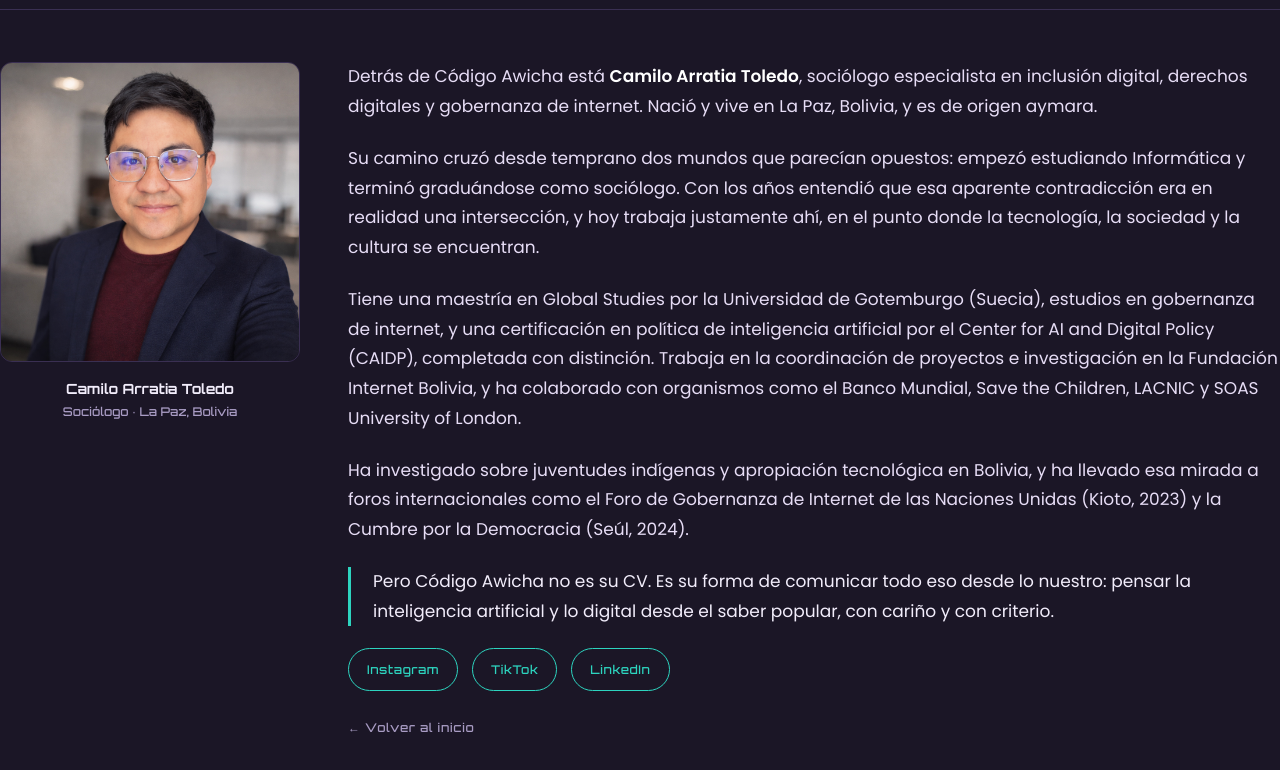
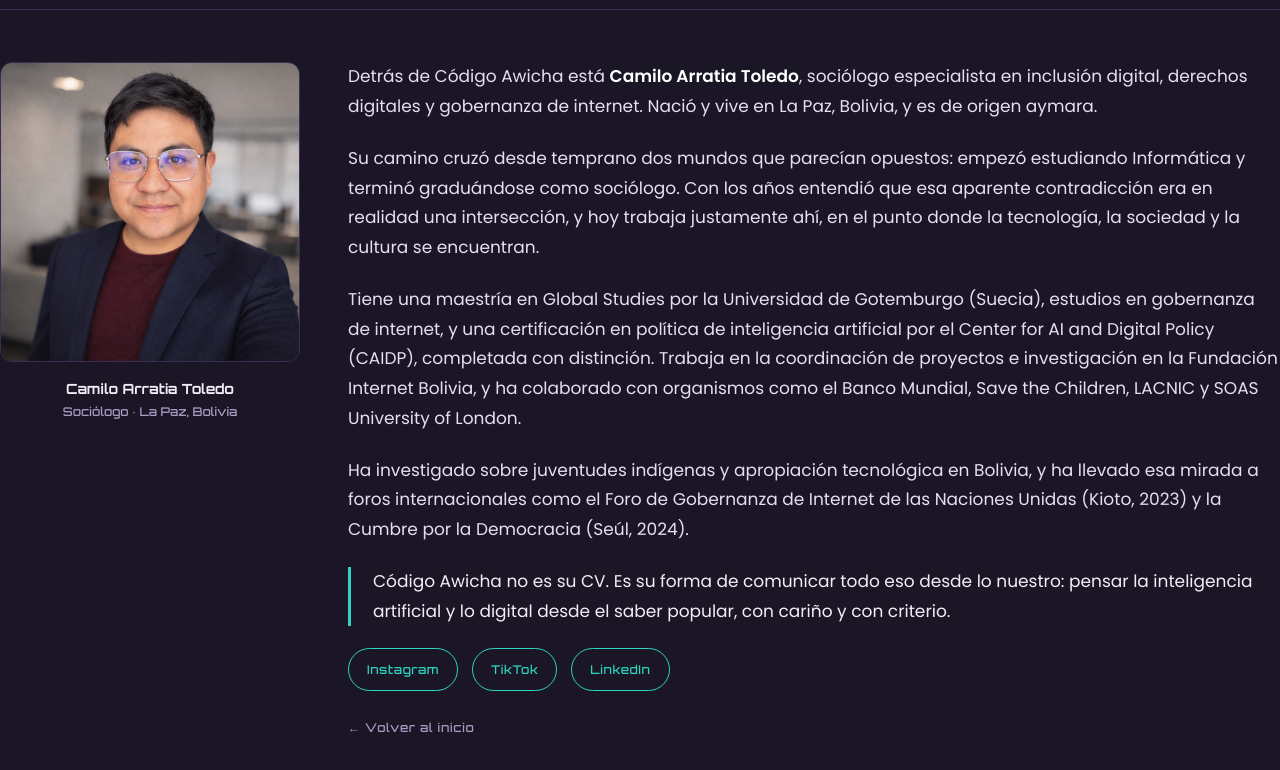
Before and after one commit to miloarratia/codigoawicha, a plain HTML site: page quien.html in a window 1280 px wide. Shown: the part 306-1076 px from the top of the page. Drawn offline with Linux system fonts and the light colour scheme.

Commit message:
Update quien.html

```diff
--- a/quien.html
+++ b/quien.html
@@ -76,7 +76,7 @@ footer .social a{color:var(--turquesa);text-decoration:none;font-weight:500}
 
 <p>Ha investigado sobre juventudes ind&iacute;genas y apropiaci&oacute;n tecnol&oacute;gica en Bolivia, y ha llevado esa mirada a foros internacionales como el Foro de Gobernanza de Internet de las Naciones Unidas (Kioto, 2023) y la Cumbre por la Democracia (Se&uacute;l, 2024).</p>
 
-<p class="last">Pero C&oacute;digo Awicha no es su CV. Es su forma de comunicar todo eso desde lo nuestro: pensar la inteligencia artificial y lo digital desde el saber popular, con cari&ntilde;o y con criterio. </p>
+<p class="last">C&oacute;digo Awicha no es su CV. Es su forma de comunicar todo eso desde lo nuestro: pensar la inteligencia artificial y lo digital desde el saber popular, con cari&ntilde;o y con criterio. </p>
 
 <div class="links">
 <a href="https://www.instagram.com/codigoawicha" target="_blank">Instagram</a>
```
